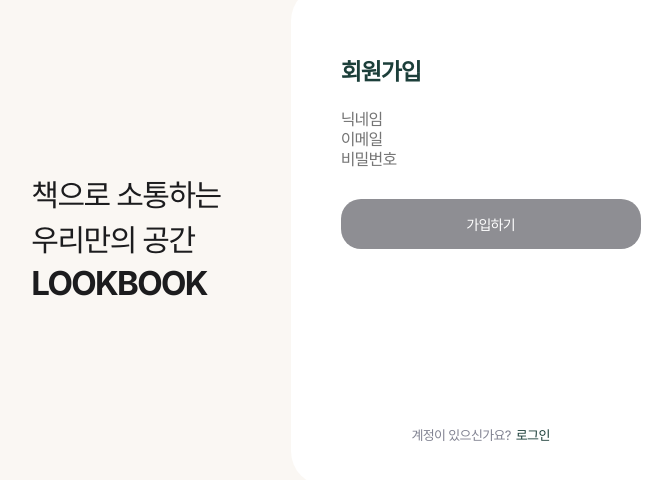
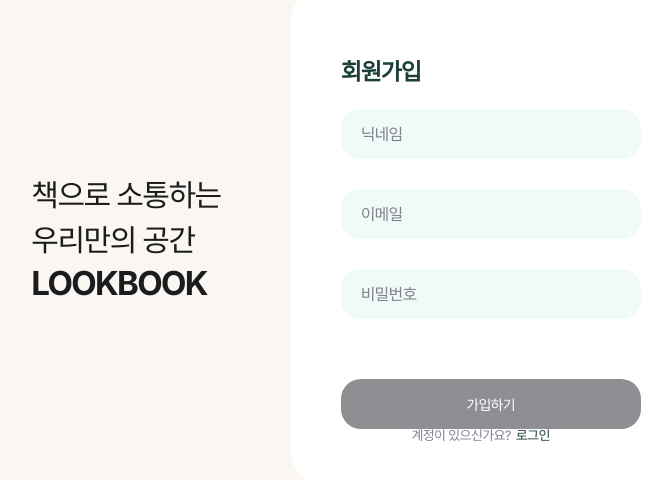
Before and after one commit to doheek2/lookbook, a React (Create React App) app: page /signup in a window 1280 px wide. Shown: the part 164-644 px from the top of the page, without its empty margins (279-951 px from the left). Built offline with nearby package versions, Linux system fonts and the light colour scheme; no server answers; a web font is replaced by a local one.

Commit message:
style: inputWrapper, validate style 지정, input style code 변경

```diff
--- a/src/components/Input/input.module.scss
+++ b/src/components/Input/input.module.scss
@@ -1,8 +1,38 @@
 @use '/src/styles/constants/colors';
 @use '/src/styles/mixins/flexbox';
 
-.input {
-  font-size: 16px;
-  text-indent: 20px;
-  border-radius: 20px;
+.inputWrapper {
+  width: 300px;
+  height: 80px;
+
+  input {
+    width: 300px;
+    height: 50px;
+    font-size: 16px;
+    color: colors.$GRAY3;
+    text-indent: 20px;
+    background-color: colors.$INPUT;
+    border-radius: 20px;
+
+    &::placeholder {
+      font-size: 16px;
+      color: colors.$GRAY3;
+      text-indent: 20px;
+    }
+
+    &:focus {
+      border: 2px solid colors.$GREEN1;
+    }
+  }
+
+  .validate {
+    margin: 8px;
+    font-size: 14px;
+    font-weight: 500;
+    color: colors.$RED;
+
+    & + & {
+      margin-top: 10px;
+    }
+  }
 }
```
